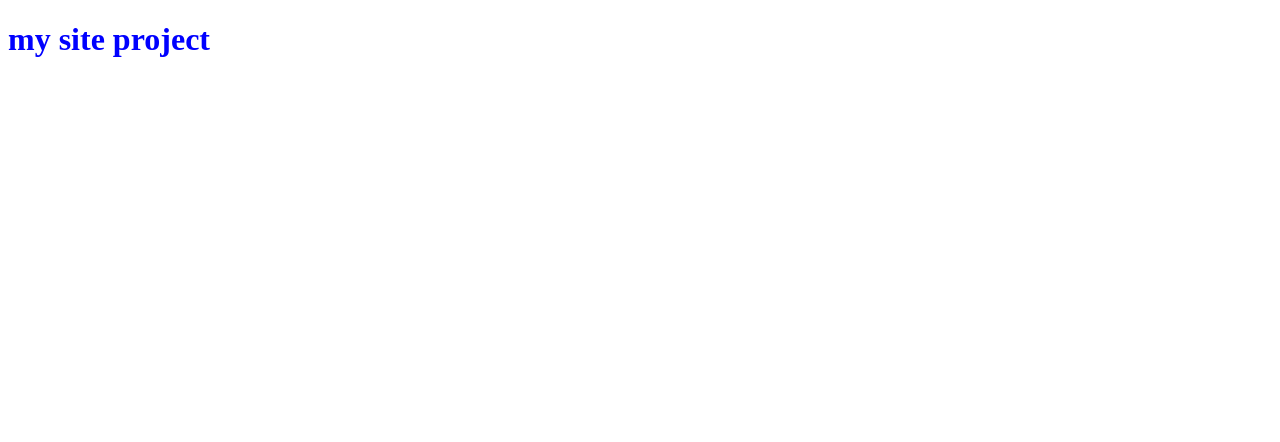
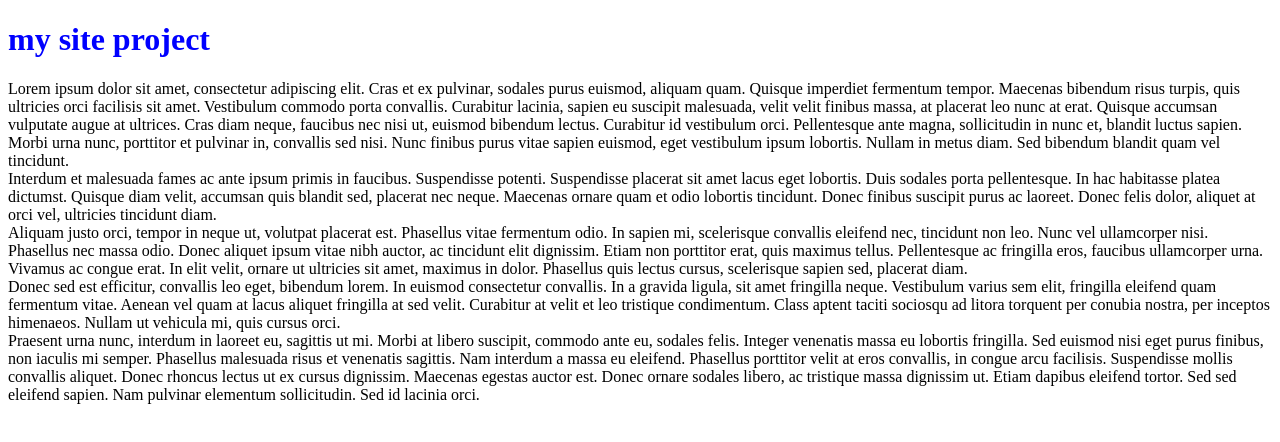
Before and after one commit to DavidKa1979/myfirstgit, a plain HTML site: page index.html in a window 1280 px wide. Drawn offline with Linux system fonts and the light colour scheme.

Commit message:
add content to owner

```diff
--- a/index.html
+++ b/index.html
@@ -1,5 +1,6 @@
 <!DOCTYPE html>
 <html lang="en">
+
 <head>
     <meta charset="UTF-8">
     <meta name="viewport" content="width=device-width, initial-scale=1.0">
@@ -7,13 +8,49 @@
     <title>Document</title>
     <link rel="stylesheet" href="style.css">
 </head>
+
 <body>
     <div class="student-owner">
         <h1>my site project</h1>
+        <p>Lorem ipsum dolor sit amet, consectetur adipiscing elit. Cras et ex pulvinar, sodales purus euismod, aliquam
+            quam. Quisque imperdiet fermentum tempor. Maecenas bibendum risus turpis, quis ultricies orci facilisis sit
+            amet. Vestibulum commodo porta convallis. Curabitur lacinia, sapien eu suscipit malesuada, velit velit
+            finibus massa, at placerat leo nunc at erat. Quisque accumsan vulputate augue at ultrices. Cras diam neque,
+            faucibus nec nisi ut, euismod bibendum lectus. Curabitur id vestibulum orci. Pellentesque ante magna,
+            sollicitudin in nunc et, blandit luctus sapien. Morbi urna nunc, porttitor et pulvinar in, convallis sed
+            nisi. Nunc finibus purus vitae sapien euismod, eget vestibulum ipsum lobortis. Nullam in metus diam. Sed
+            bibendum blandit quam vel tincidunt.
+<br>
+            Interdum et malesuada fames ac ante ipsum primis in faucibus. Suspendisse potenti. Suspendisse placerat sit
+            amet lacus eget lobortis. Duis sodales porta pellentesque. In hac habitasse platea dictumst. Quisque diam
+            velit, accumsan quis blandit sed, placerat nec neque. Maecenas ornare quam et odio lobortis tincidunt. Donec
+            finibus suscipit purus ac laoreet. Donec felis dolor, aliquet at orci vel, ultricies tincidunt diam.
+<br>
+            Aliquam justo orci, tempor in neque ut, volutpat placerat est. Phasellus vitae fermentum odio. In sapien mi,
+            scelerisque convallis eleifend nec, tincidunt non leo. Nunc vel ullamcorper nisi. Phasellus nec massa odio.
+            Donec aliquet ipsum vitae nibh auctor, ac tincidunt elit dignissim. Etiam non porttitor erat, quis maximus
+            tellus. Pellentesque ac fringilla eros, faucibus ullamcorper urna. Vivamus ac congue erat. In elit velit,
+            ornare ut ultricies sit amet, maximus in dolor. Phasellus quis lectus cursus, scelerisque sapien sed,
+            placerat diam.
+<br>
+            Donec sed est efficitur, convallis leo eget, bibendum lorem. In euismod consectetur convallis. In a gravida
+            ligula, sit amet fringilla neque. Vestibulum varius sem elit, fringilla eleifend quam fermentum vitae.
+            Aenean vel quam at lacus aliquet fringilla at sed velit. Curabitur at velit et leo tristique condimentum.
+            Class aptent taciti sociosqu ad litora torquent per conubia nostra, per inceptos himenaeos. Nullam ut
+            vehicula mi, quis cursus orci.
+<br>
+            Praesent urna nunc, interdum in laoreet eu, sagittis ut mi. Morbi at libero suscipit, commodo ante eu,
+            sodales felis. Integer venenatis massa eu lobortis fringilla. Sed euismod nisi eget purus finibus, non
+            iaculis mi semper. Phasellus malesuada risus et venenatis sagittis. Nam interdum a massa eu eleifend.
+            Phasellus porttitor velit at eros convallis, in congue arcu facilisis. Suspendisse mollis convallis aliquet.
+            Donec rhoncus lectus ut ex cursus dignissim. Maecenas egestas auctor est. Donec ornare sodales libero, ac
+            tristique massa dignissim ut. Etiam dapibus eleifend tortor. Sed sed eleifend sapien. Nam pulvinar elementum
+            sollicitudin. Sed id lacinia orci.</p>
     </div>
     <div class="student-contributor">
 
     </div>
 
 </body>
+
 </html>
```
